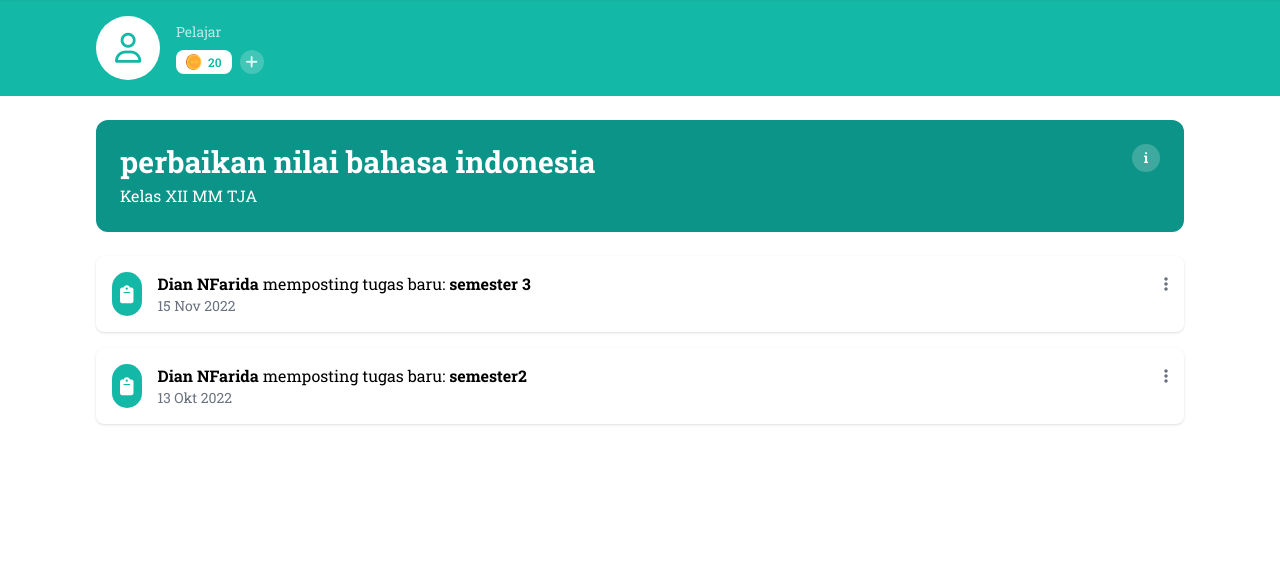
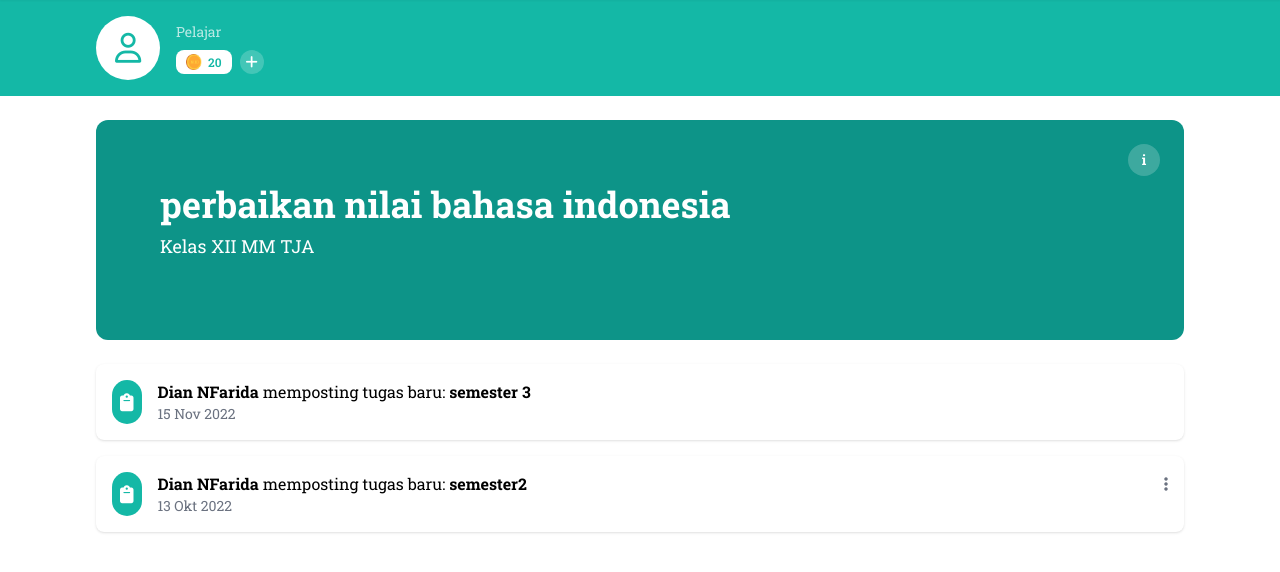
Before and after one commit to NasiHangat/Ngajar.id, a PHP site: page /Murid/murid_isikelas.php in a window 1280 px wide. Shown: the part 68-640 px from the top of the page. Run offline with PHP 8.4, Linux system fonts and the light colour scheme; data that the repository does not hold is empty; some libraries are stand-ins or nearby versions.

Commit message:
Update murid_isikelas.php

```diff
--- a/Murid/murid_isikelas.php
+++ b/Murid/murid_isikelas.php
@@ -20,8 +20,6 @@
         }
     </script>
 </head>
-
-<body>
 
 <body class="bg-white-50 font-roboto">
     <div class="flex flex-col min-h-screen">
@@ -49,7 +47,6 @@
                     <div class="text-white">
                         <h2 class="font-bold text-base sm:text-lg leading-tight "><?php echo $namaPengguna; ?></h2>
                         <p class="text-white-200 opacity-70 text-xs sm:text-sm leading-tight">Pelajar</p>
-                            <!-- Token dan tombol tambah diletakkan di bawah -->
                         <div class="mt-2 flex items-center space-x-2">
                             <div class="bg-white text-teal-500 text-xs font-semibold px-2.5 py-1 rounded-lg flex items-center">
                                 <img src="../img/coin.png" class="mr-1.5 w-4"></img> 20
@@ -63,25 +60,19 @@
             </div>
         </div>
 
-            <!-- Konten Kelas -->
         <div class="bg-white py-6">
             <div class="max-w-6xl mx-auto px-4 sm:px-6 lg:px-8">
-
-                    <!-- Header Kelas -->
-                    <div class="bg-teal-600 text-white p-6 rounded-xl relative">
-                        <h1 class="text-2xl sm:text-3xl font-bold">perbaikan nilai bahasa indonesia</h1>
-                        <p class="text-sm sm:text-base mt-1">Kelas XII MM TJA</p>
+                <div class="bg-teal-600 text-white p-16 rounded-xl relative min-h-[220px]">
+                    <h1 class="text-3xl sm:text-4xl font-bold">perbaikan nilai bahasa indonesia</h1>
+                    <p class="text-base sm:text-lg mt-2">Kelas XII MM TJA</p>
                     <div class="absolute top-6 right-6">
-                            <div class="w-7 h-7 bg-white bg-opacity-20 rounded-full flex items-center justify-center text-white text-sm font-bold">i</div>
+                        <div class="w-8 h-8 bg-white bg-opacity-20 rounded-full flex items-center justify-center text-white text-sm font-bold">i</div>
                     </div>
                 </div>
 
-                    <!-- Tugas-tugas -->
                 <div class="mt-6 space-y-4">
-
-                        <!-- Tugas: Semester 3 -->
                     <div class="bg-white p-4 shadow rounded-lg flex items-start justify-between">
-                            <div class="flex gap-4">
+                        <div class="flex gap-4 hover:text-gray-700">
                             <div class="bg-teal-500 text-white p-2 rounded-full">
                                 <i class="fas fa-clipboard text-lg"></i>
                             </div>
@@ -90,12 +81,8 @@
                                 <p class="text-sm text-gray-500">15 Nov 2022</p>
                             </div>
                         </div>
-                            <button class="text-gray-500 hover:text-gray-700">
-                                <i class="fas fa-ellipsis-v"></i>
-                            </button>
                     </div>
 
-                        <!-- Tugas: Semester 2 -->
                     <div class="bg-white p-4 shadow rounded-lg flex items-start justify-between">
                         <div class="flex gap-4">
                             <div class="bg-teal-500 text-white p-2 rounded-full">
@@ -110,7 +97,6 @@
                             <i class="fas fa-ellipsis-v"></i>
                         </button>
                     </div>
-
                 </div>
             </div>
         </div>
```
Lines whose indentation alone changed are shown as unchanged.
